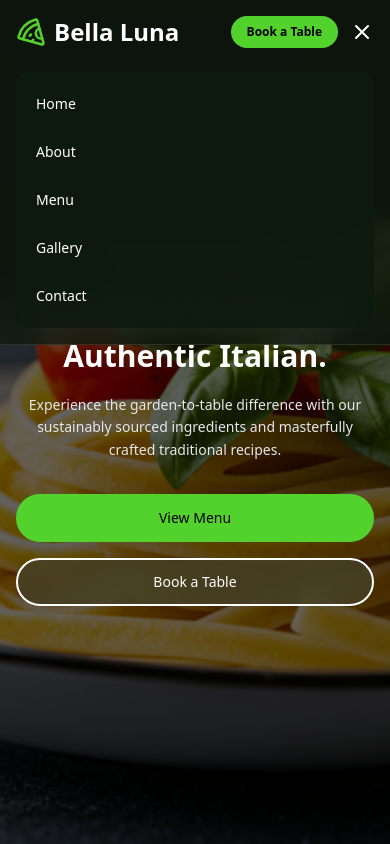
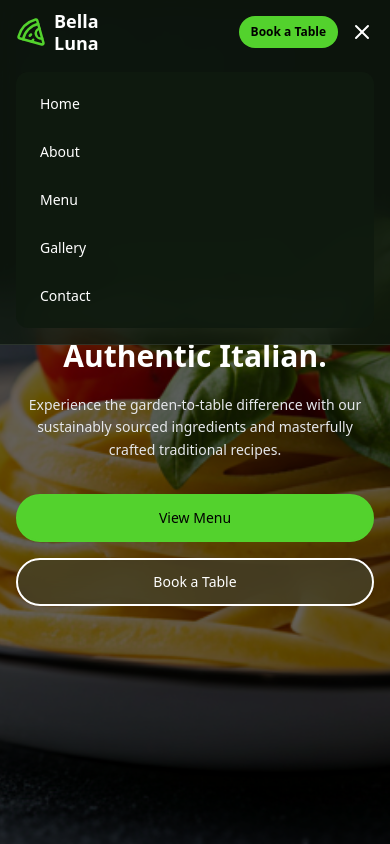
Before and after one commit to Muhammad-Anas16/Bela-Luna, a React (Vite) app: page / in a window 390 px wide. Both pictures are taken after a click on the button 362 px from the left and 32 px from the top of the page. Shown: the top 844 px of the page. Built offline with nearby package versions, Linux system fonts and the light colour scheme.

Commit message:
add footer

```diff
--- a/src/App.jsx
+++ b/src/App.jsx
@@ -1,6 +1,7 @@
 import "./App.css";
 import AboutSection from "./component/aboutSection";
 import FeaturesSection from "./component/featuresSection";
+import FooterSection from "./component/footerSection";
 import GallerySection from "./component/gallerySection";
 import HeroSection from "./component/heroSection";
 import MenuSection from "./component/menuSection";
@@ -20,6 +21,7 @@ function App() {
         <GallerySection />
         <TestimonialsSection />
         <ReservationSection />
+        <FooterSection />
       </main>
     </>
   );
--- /dev/null
+++ b/src/component/footerSection.jsx
@@ -0,0 +1,101 @@
+import React from "react";
+import { MapPin, Phone, Clock, Pizza } from "lucide-react";
+import { FaFacebookF, FaInstagram } from "react-icons/fa";
+
+const FooterSection = () => {
+  return (
+    <footer
+      id="contact"
+      className="bg-[#1F251D] border-t border-[#2d372a] pt-20 pb-8"
+    >
+      <div className="max-w-6xl mx-auto px-6">
+        {/* Top */}
+        <div className="grid grid-cols-1 md:grid-cols-3 gap-14 mb-14">
+          {/* Brand */}
+          <div className="flex flex-col gap-6">
+            <div className="flex items-center gap-3">
+              <Pizza className="text-[#6aff3d]" size={28} />
+              <h2 className="text-white text-2xl font-semibold">Bella Luna</h2>
+            </div>
+
+            <p className="text-[#9aa59a] text-sm leading-relaxed max-w-xs">
+              Authentic Italian cuisine crafted with passion and sustainable
+              organic ingredients. Experience the taste of Italy in every bite.
+            </p>
+
+            {/* Socials */}
+            <div className="flex gap-4">
+              <a
+                href="#"
+                className="w-10 h-10 rounded-full border border-[#2d372a] flex items-center justify-center text-white hover:text-[#6aff3d] hover:border-[#6aff3d] transition"
+              >
+                <FaFacebookF size={16} />
+              </a>
+
+              <a
+                href="#"
+                className="w-10 h-10 rounded-full border border-[#2d372a] flex items-center justify-center text-white hover:text-[#6aff3d] hover:border-[#6aff3d] transition"
+              >
+                <FaInstagram size={18} />
+              </a>
+            </div>
+          </div>
+
+          {/* Contact */}
+          <div className="flex flex-col gap-6">
+            <h3 className="text-white text-lg font-semibold">
+              Contact &amp; Hours
+            </h3>
+
+            <div className="flex flex-col gap-4 text-[#9aa59a] text-sm">
+              <div className="flex gap-3">
+                <MapPin className="text-[#6aff3d]" size={18} />
+                <div>
+                  <p>123 Olive Garden Ave,</p>
+                  <p>New York, NY 10012</p>
+                </div>
+              </div>
+
+              <div className="flex gap-3">
+                <Phone className="text-[#6aff3d]" size={18} />
+                <p>(212) 555-0199</p>
+              </div>
+
+              <div className="flex gap-3">
+                <Clock className="text-[#6aff3d]" size={18} />
+                <div>
+                  <p>Mon - Sun: 11am - 11pm</p>
+                  <p>Happy Hour: 4pm - 7pm</p>
+                </div>
+              </div>
+            </div>
+          </div>
+
+          {/* Map */}
+          <div className="rounded-[2rem] overflow-hidden border border-[#2d372a]">
+            <img
+              src="https://lh3.googleusercontent.com/aida-public/AB6AXuD0H8MNyVeh7QFyw3uhINetoUf49cAsAhVYAqlnqZq9mDLqFXEKjWTc8iCj_MHXzx79w7v_3FsrEBU6D9vG7KDZU_EOzHvMoqp2B1zpX_adnr7gv-EtpYG4melo9WMs-rApNtidEUZEfTfxFqghfmyzxiyMErNLrOxe3c_mNdS3GBv6Plwm2iip3We0Dpg0g6gftfFkczHd1cWfloGEGqEIB3HCvC0OeWRMkAmog411PqcFwkCEZs4DVBy0p48MCVWtr3Ao6tynn50-"
+              alt="Map"
+              className="w-full h-full object-cover grayscale hover:grayscale-0 transition duration-500"
+            />
+          </div>
+        </div>
+
+        {/* Bottom */}
+        <div className="border-t border-[#2d372a] pt-6 flex flex-col md:flex-row justify-between items-center gap-4 text-sm text-[#9aa59a]">
+          <p>© 2023 Bella Luna Restaurant. All rights reserved.</p>
+          <div className="flex gap-6">
+            <a href="#" className="hover:text-white transition">
+              Privacy Policy
+            </a>
+            <a href="#" className="hover:text-white transition">
+              Terms of Service
+            </a>
+          </div>
+        </div>
+      </div>
+    </footer>
+  );
+};
+
+export default FooterSection;
--- a/src/component/navbar.jsx
+++ b/src/component/navbar.jsx
@@ -1,3 +1,67 @@
+// import React, { useState } from "react";
+// import { LuPizza, LuMenu, LuX } from "react-icons/lu";
+
+// const Navbar = () => {
+//   const [open, setOpen] = useState(false);
+
+//   return (
+//     <nav className="fixed top-0 z-50 w-full border-b border-white/10 bg-[#0f1a0f]/80 backdrop-blur-md">
+//       <div className="mx-auto max-w-7xl px-4 sm:px-6">
+//         {/* Top Bar */}
+//         <div className="flex h-16 items-center justify-between">
+//           {/* Logo */}
+//           <div className="flex items-center gap-2 text-3xl cursor-pointer">
+//             <LuPizza className="text-[#53D22D] font-bold" />
+//             <span className="text-2xl font-semibold text-white">
+//               Bella Luna
+//             </span>
+//           </div>
+
+//           {/* Desktop Menu */}
+//           <ul className="hidden md:flex items-center gap-8 font-medium text-white/80">
+//             <li className="hover:text-[#53D22D] cursor-pointer">Home</li>
+//             <li className="hover:text-[#53D22D] cursor-pointer">About</li>
+//             <li className="hover:text-[#53D22D] cursor-pointer">Menu</li>
+//             <li className="hover:text-[#53D22D] cursor-pointer">Gallery</li>
+//             <li className="hover:text-[#53D22D] cursor-pointer">Contact</li>
+//           </ul>
+
+//           {/* Right Side (Mobile + Desktop) */}
+//           <div className="flex items-center gap-3">
+//             {/* Book Button (All screens) */}
+//             <button className="rounded-full bg-[#53D22D] px-4 py-2 text-xs sm:text-sm font-semibold text-black hover:bg-[#47bb27] transition">
+//               Book a Table
+//             </button>
+
+//             {/* Hamburger (Mobile only) */}
+//             <button
+//               className="md:hidden text-white text-2xl"
+//               onClick={() => setOpen(!open)}
+//             >
+//               {open ? <LuX /> : <LuMenu />}
+//             </button>
+//           </div>
+//         </div>
+
+//         {/* Mobile Menu */}
+//         {open && (
+//           <div className="md:hidden pb-4">
+//             <ul className="mt-2 flex flex-col gap-4 rounded-xl bg-[#0f1a0f]/90 p-4 text-sm font-medium text-white cursor-pointer">
+//               <li className="hover:bg-[#53D22D] py-1.5 px-1 rounded-md">Home</li>
+//               <li className="hover:bg-[#53D22D] py-1.5 px-1 rounded-md">About</li>
+//               <li className="hover:bg-[#53D22D] py-1.5 px-1 rounded-md">Menu</li>
+//               <li className="hover:bg-[#53D22D] py-1.5 px-1 rounded-md">Gallery</li>
+//               <li className="hover:bg-[#53D22D] py-1.5 px-1 rounded-md">Contact</li>
+//             </ul>
+//           </div>
+//         )}
+//       </div>
+//     </nav>
+//   );
+// };
+
+// export default Navbar;
+
 import React, { useState } from "react";
 import { LuPizza, LuMenu, LuX } from "react-icons/lu";
 
@@ -10,10 +74,17 @@ const Navbar = () => {
         {/* Top Bar */}
         <div className="flex h-16 items-center justify-between">
           {/* Logo */}
-          <div className="flex items-center gap-2 text-3xl cursor-pointer">
-            <LuPizza className="text-[#53D22D] font-bold" />
-            <span className="text-2xl font-semibold text-white">
+          <div className="flex items-center gap-2 cursor-pointer">
+            <LuPizza className="text-[#53D22D] text-3xl font-bold" />
+
+            {/* Desktop Logo Text */}
+            <span className="hidden sm:block text-2xl font-semibold text-white">
               Bella Luna
+            </span>
+
+            {/* Mobile Logo Text */}
+            <span className="block sm:hidden text-lg font-semibold leading-tight text-white">
+              Bella <br /> Luna
             </span>
           </div>
 
@@ -26,14 +97,14 @@ const Navbar = () => {
             <li className="hover:text-[#53D22D] cursor-pointer">Contact</li>
           </ul>
 
-          {/* Right Side (Mobile + Desktop) */}
+          {/* Right Side */}
           <div className="flex items-center gap-3">
-            {/* Book Button (All screens) */}
-            <button className="rounded-full bg-[#53D22D] px-4 py-2 text-xs sm:text-sm font-semibold text-black hover:bg-[#47bb27] transition">
+            {/* Book Button */}
+            <button className="rounded-full bg-[#53D22D] px-3 sm:px-4 py-2 text-xs sm:text-sm font-semibold text-black hover:bg-[#47bb27] transition">
               Book a Table
             </button>
 
-            {/* Hamburger (Mobile only) */}
+            {/* Hamburger */}
             <button
               className="md:hidden text-white text-2xl"
               onClick={() => setOpen(!open)}
@@ -46,12 +117,22 @@ const Navbar = () => {
         {/* Mobile Menu */}
         {open && (
           <div className="md:hidden pb-4">
-            <ul className="mt-2 flex flex-col gap-4 rounded-xl bg-[#0f1a0f]/90 p-4 text-sm font-medium text-white cursor-pointer">
-              <li className="hover:bg-[#53D22D] py-1.5 px-1 rounded-md">Home</li>
-              <li className="hover:bg-[#53D22D] py-1.5 px-1 rounded-md">About</li>
-              <li className="hover:bg-[#53D22D] py-1.5 px-1 rounded-md">Menu</li>
-              <li className="hover:bg-[#53D22D] py-1.5 px-1 rounded-md">Gallery</li>
-              <li className="hover:bg-[#53D22D] py-1.5 px-1 rounded-md">Contact</li>
+            <ul className="mt-2 flex flex-col gap-4 rounded-xl bg-[#0f1a0f]/90 p-4 text-sm font-medium text-white">
+              <li className="hover:bg-[#53D22D] py-1.5 px-2 rounded-md cursor-pointer">
+                Home
+              </li>
+              <li className="hover:bg-[#53D22D] py-1.5 px-2 rounded-md cursor-pointer">
+                About
+              </li>
+              <li className="hover:bg-[#53D22D] py-1.5 px-2 rounded-md cursor-pointer">
+                Menu
+              </li>
+              <li className="hover:bg-[#53D22D] py-1.5 px-2 rounded-md cursor-pointer">
+                Gallery
+              </li>
+              <li className="hover:bg-[#53D22D] py-1.5 px-2 rounded-md cursor-pointer">
+                Contact
+              </li>
             </ul>
           </div>
         )}
```
